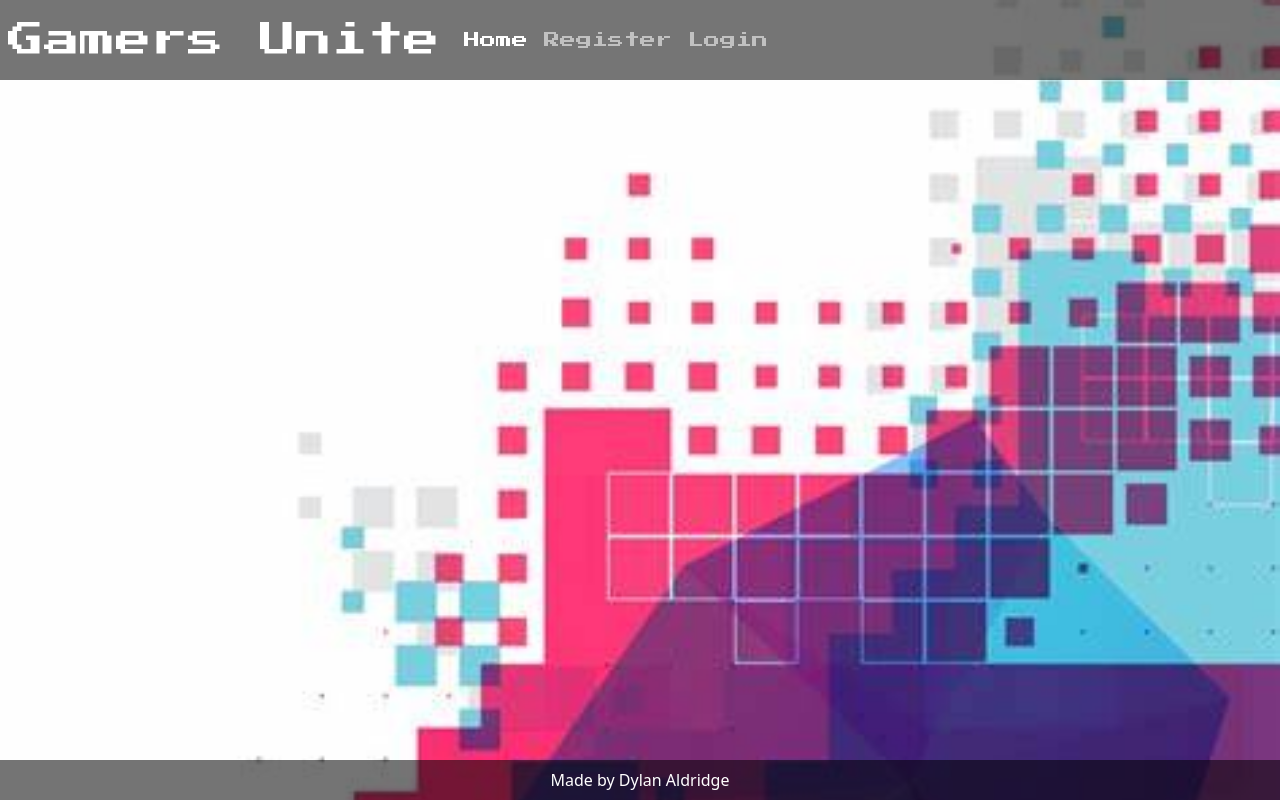
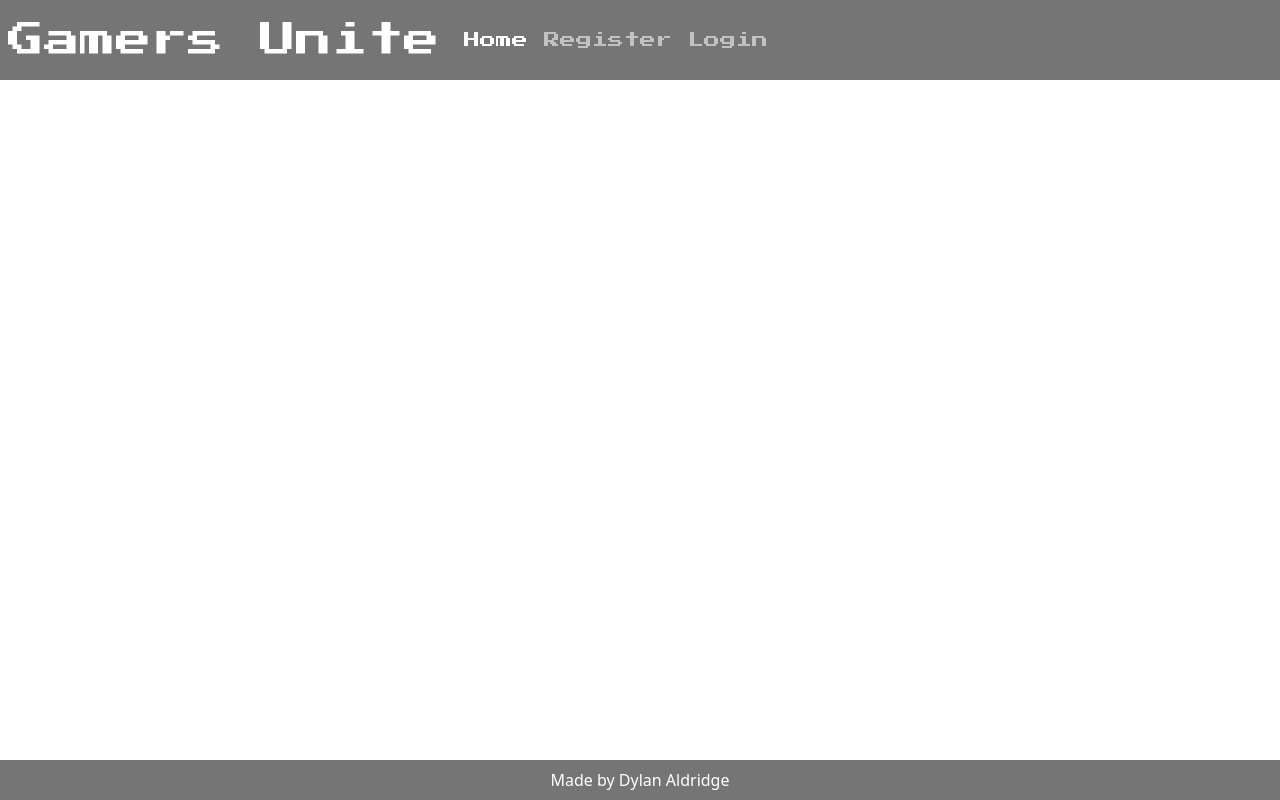
Before and after one commit to Dylan097/gamers-unite, a Django app: page / in a window 1280 px wide. Run offline with Django 3.2, Linux system fonts and the light colour scheme; data that the repository does not hold is empty; some libraries are stand-ins or nearby versions.

Commit message:
Remove body background styling

```diff
--- a/static/css/style.css
+++ b/static/css/style.css
@@ -1,8 +1,3 @@
-body {
-    background: #001cff url('../images/pixel-bg.jpg') no-repeat fixed;
-    background-size: cover;
-}
-
 /* Font Families */
 
 .navbar,
```
